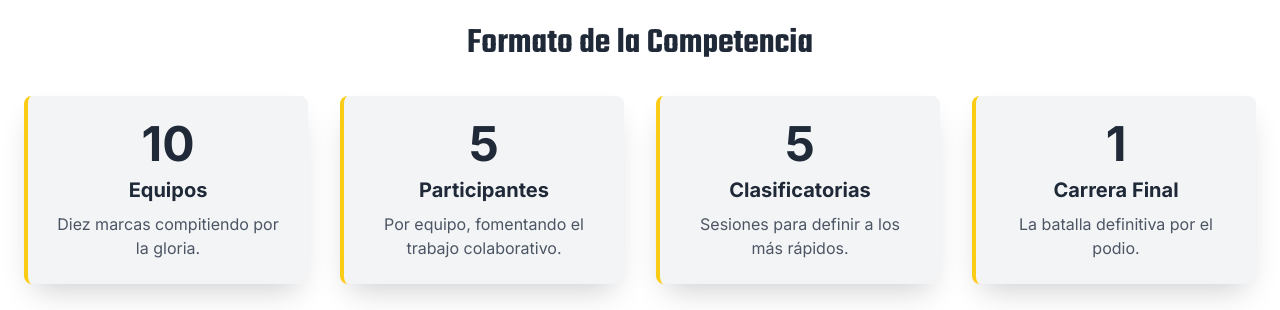
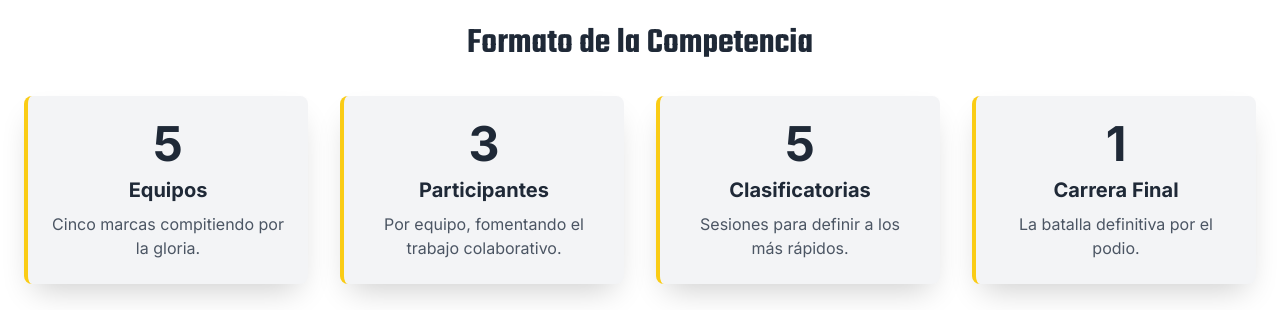
Before and after one commit to yolber12/COPA-TURPIAL-RACING-2025, a plain HTML site: page index.html in a window 1280 px wide. Shown: the part 1160-1470 px from the top of the page. Drawn offline with nearby package versions, Linux system fonts and the light colour scheme.

Commit message:
index.html

```diff
--- a/index.html
+++ b/index.html
@@ -149,12 +149,12 @@
                 <h3 class="font-teko text-4xl font-semibold mb-8">Formato de la Competencia</h3>
                 <div class="grid grid-cols-1 md:grid-cols-2 lg:grid-cols-4 gap-8">
                     <div class="bg-gray-100 p-6 rounded-lg blur-shadow border-l-4 border-yellow-400 transition duration-300 hover:transform hover:-translate-y-2">
-                        <p class="text-5xl font-bold">10</p>
+                        <p class="text-5xl font-bold">5</p>
                         <p class="text-xl font-semibold mt-2">Equipos</p>
-                        <p class="text-gray-600 mt-2">Diez marcas compitiendo por la gloria.</p>
+                        <p class="text-gray-600 mt-2">Cinco marcas compitiendo por la gloria.</p>
                     </div>
                     <div class="bg-gray-100 p-6 rounded-lg blur-shadow border-l-4 border-yellow-400 transition duration-300 hover:transform hover:-translate-y-2">
-                        <p class="text-5xl font-bold">5</p>
+                        <p class="text-5xl font-bold">3</p>
                         <p class="text-xl font-semibold mt-2">Participantes</p>
                         <p class="text-gray-600 mt-2">Por equipo, fomentando el trabajo colaborativo.</p>
                     </div>
```
